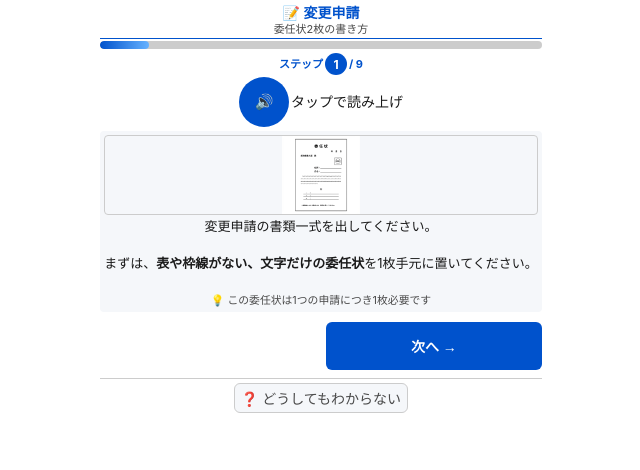
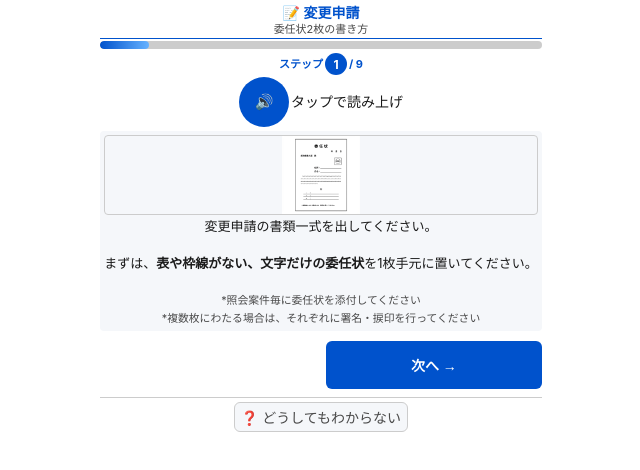
Before and after one commit to torannporinn4649/voice-navigator, a plain HTML site: page course-a.html in a window 1280 px wide. Shown: the whole page, without its empty margins (319-959 px from the left). Drawn offline with Linux system fonts and the light colour scheme.

Commit message:
変更申請: 委任状ステップに複数枚・照会案件毎の注意事項を常時表示

```diff
--- a/course-a.html
+++ b/course-a.html
@@ -155,7 +155,7 @@
         // コースA: 変更申請のステップ定義
         const courseASteps = [
             {
-                text: '変更申請の書類一式を出してください。<br><br>まずは、<strong>表や枠線がない、文字だけの委任状</strong>を1枚手元に置いてください。<br><br><small style="color: var(--text-secondary);">💡 この委任状は1つの申請につき1枚必要です</small>',
+                text: '変更申請の書類一式を出してください。<br><br>まずは、<strong>表や枠線がない、文字だけの委任状</strong>を1枚手元に置いてください。<br><br><small style="color: var(--text-secondary);">*照会案件毎に委任状を添付してください<br>*複数枚にわたる場合は、それぞれに署名・捩印を行ってください</small>',
                 voice: '変更申請の書類一式を出してください。まずは、表や枠線がない、文字だけの委任状を1枚手元に置いてください。',
                 image: 'images/illustration_document.png',
                 imageAlt: '委任状のイメージ',
@@ -183,14 +183,14 @@
                 showWarning: false
             },
             {
-                text: 'きれいに押せましたか？<br><br><strong class="warning-text">かすれや欠け</strong>はありませんか？<br><br><small style="color: var(--text-secondary);">※複数枚にわたる場合には、それぞれに署名・捺印を行ってください</small>',
+                text: 'きれいに押せましたか？<br><br><strong class="warning-text">かすれや欠け</strong>はありませんか？<br><br><small style="color: var(--text-secondary);">*照会案件毎に委任状を添付してください<br>*複数枚にわたる場合は、それぞれに署名・捩印を行ってください</small>',
                 voice: 'きれいに押せましたか？かすれや欠けはありませんか？もし失敗したら、新しい紙にやり直してください。',
                 image: 'images/illustration_stamp.png',
                 imageAlt: '印影確認',
                 showWarning: false
             },
             {
-                text: '今の書類は置いて、<br><strong>残りのもう1枚の委任状</strong>を出してください。<br><br>真ん中に<strong>「表（枠線）」がある書類</strong>です。<br><br><small style="color: var(--text-secondary);">💡 この委任状は1つの申請につき1枚必要です</small>',
+                text: '今の書類は置いて、<br><strong>残りのもう1枚の委任状</strong>を出してください。<br><br>真ん中に<strong>「表（枠線）」がある書類</strong>です。<br><br><small style="color: var(--text-secondary);">*照会案件毎に委任状を添付してください<br>*複数枚にわたる場合は、それぞれに署名・捩印を行ってください</small>',
                 voice: '今の書類は置いて、残りのもう1枚の委任状を出してください。真ん中に表、枠線がある書類です。',
                 image: 'images/illustration_table.png',
                 imageAlt: '表がある委任状のイメージ',
```
